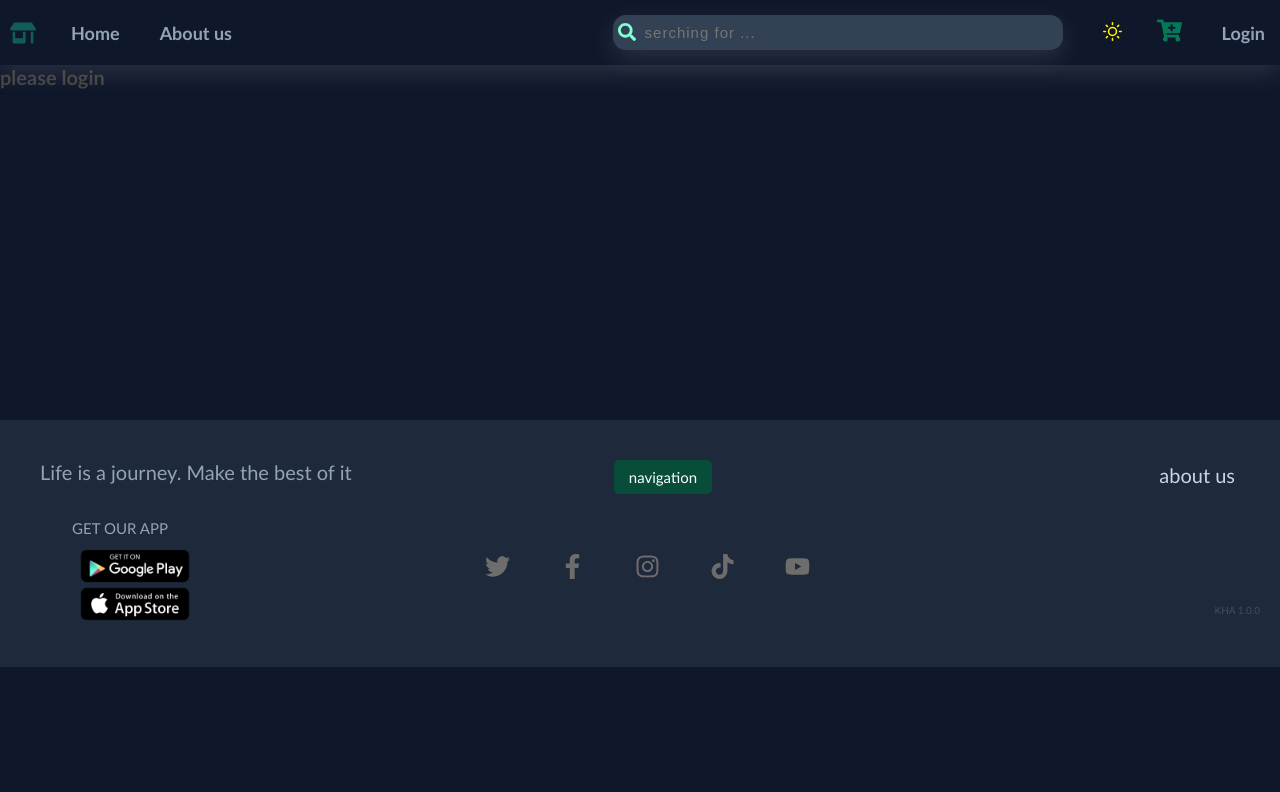
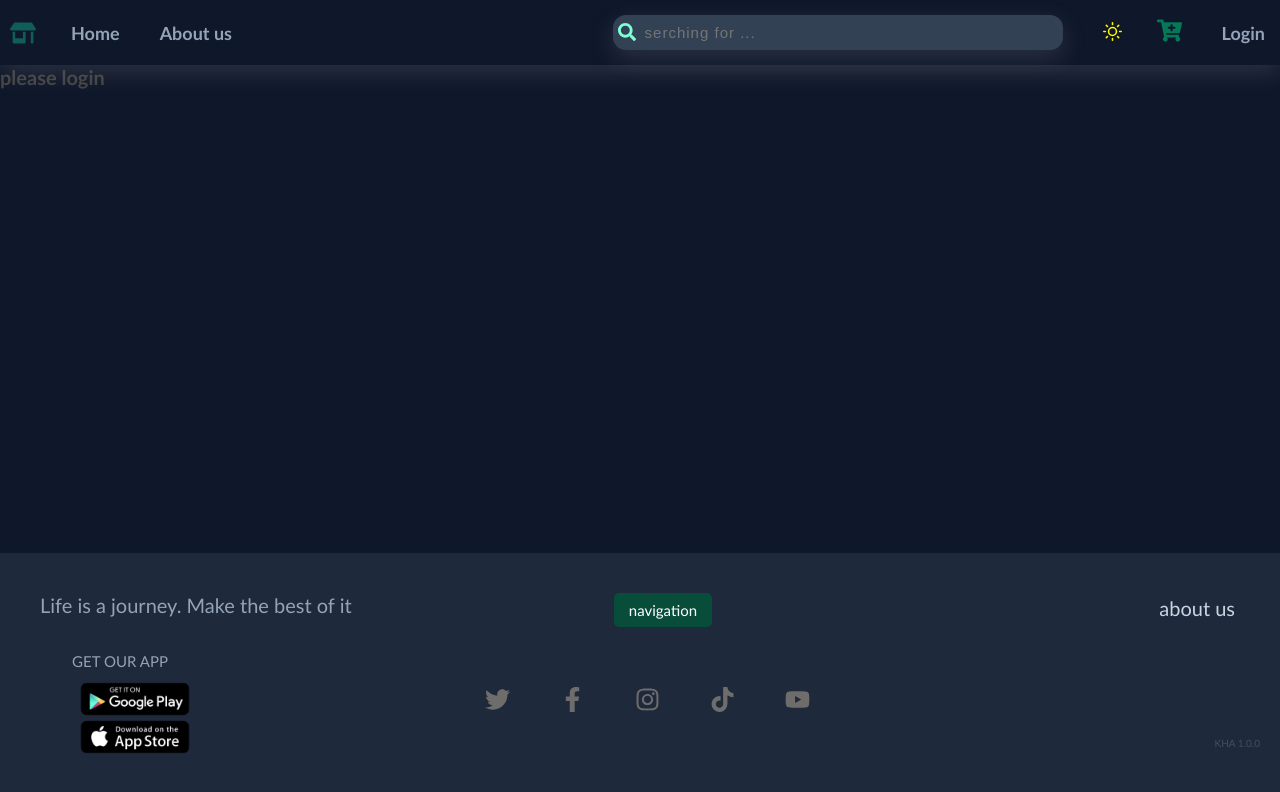
Before and after one commit to AbolfazlKhosravi/Store-App-React, a React (Create React App) app: page /profile in a window 1280 px wide. Shown: the top 792 px of the page. Built offline with nearby package versions, Linux system fonts and the light colour scheme.

Commit message:
fix bog profile

```diff
--- a/src/App.css
+++ b/src/App.css
@@ -4,6 +4,12 @@
     box-sizing: border-box;
     text-decoration: none;
     list-style: none;
+}
+.layouy{
+    min-height: 100vh;
+    display: flex;
+    flex-direction: column;
+    justify-content: space-between;
 }
 .containerControls{
     display: flex;
--- a/src/layout/layout.js
+++ b/src/layout/layout.js
@@ -1,13 +1,15 @@
 import Header from "../components/Header/Header";
 import Footer from "../components/Footer/Footer";
-const Layout = ({children}) => {
-    return (
-        <>
-        <Header/>
+const Layout = ({ children }) => {
+  return (
+    <>
+      <div className="layouy">
+        <Header />
         {children}
-        <Footer/>
-        </>
-     );
-}
+        <Footer />
+      </div>
+    </>
+  );
+};
 
 export default Layout;
--- a/src/pages/profile/profile.module.css
+++ b/src/pages/profile/profile.module.css
@@ -2,8 +2,7 @@
     display: flex;
     justify-content: center;
     align-items: start;
-     margin: 2rem 2rem 2rem;
-     min-height: 65vh;
+     margin: 2rem;
 }
 .userControl{
     background-color: #fff;
@@ -166,10 +165,6 @@
 }
 
 @media screen and (max-width:865px) {
-    .profileControl{
-        margin: 10rem 2rem 0rem;
-        min-height: 61vh;
-   }
     .profile a{
         font-size: 1.6rem;
     }
@@ -224,9 +219,6 @@
 
 }
 @media screen and (max-width:470px) {
-    .profileControl{
-         margin: 5rem 2rem 2rem;
-    }
     .profile a{
         font-size: 1.2rem;
     }
```
